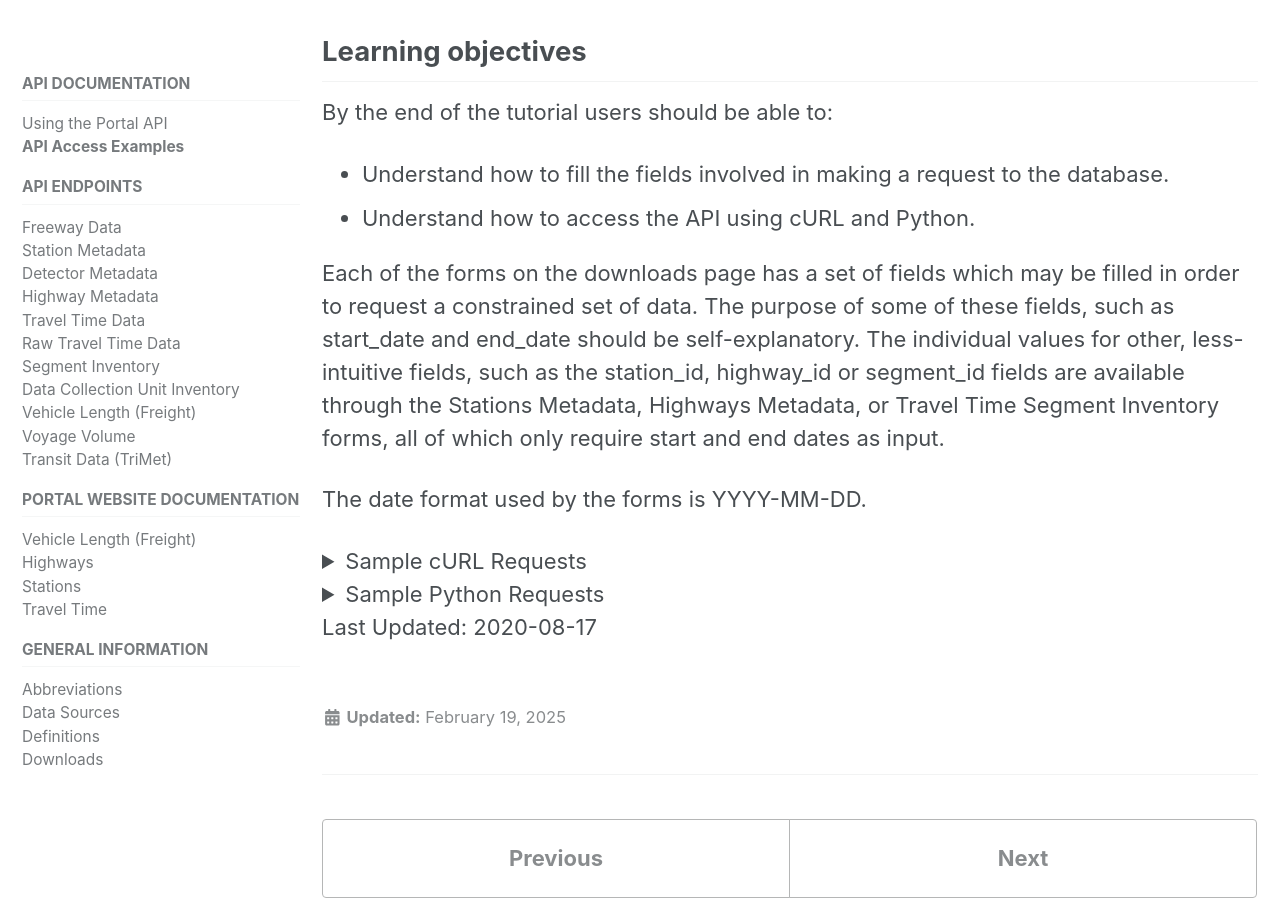
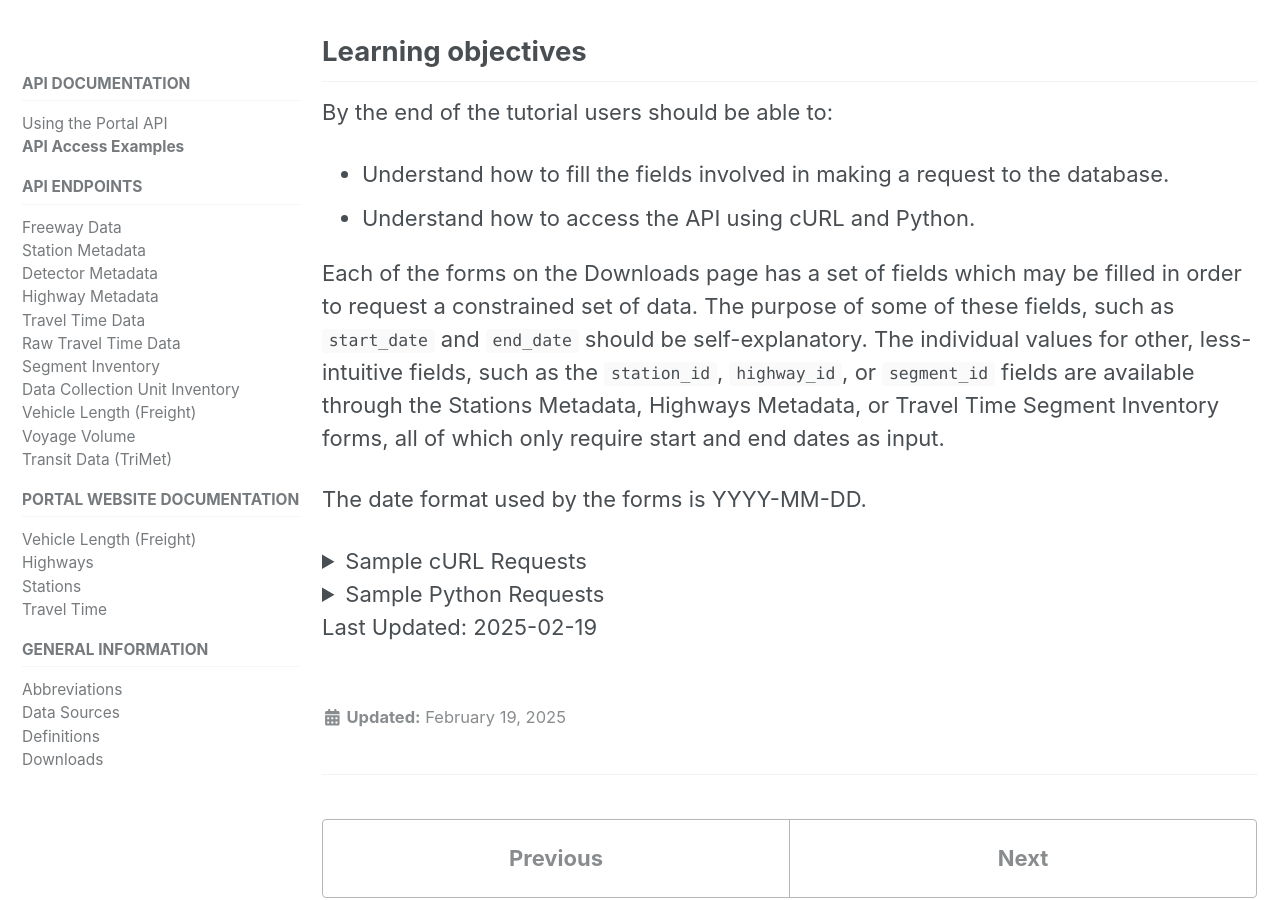
Before and after one commit to adus/portal-documentation, a Jekyll site: the page built from _documents/access_examples.md, in a window 1280 px wide and 900 px high, scrolled down 282 px. Built offline with Jekyll 4.4.1, drawn with Linux system fonts in a browser that asks for light colours; nearby versions of some CDN libraries.

Commit message:
Update access_examples.md

````diff
--- a/_documents/access_examples.md
+++ b/_documents/access_examples.md
@@ -1,8 +1,7 @@
 ---
 title: "API Access Examples"
 ---
-The _API Access Examples_ page offers some insight into accessing the API using various common methods. What follows here is a simple
-code repository which provides a basic framework for how to interface with the API.
+The _API Access Examples_ page offers some insight into accessing the API using various common methods. What follows here is a simple code repository which provides a basic framework for how to interface with the API.
 
 ## Learning objectives
 By the end of the tutorial users should be able to:
@@ -10,7 +9,7 @@ By the end of the tutorial users should be able to:
 * Understand how to fill the fields involved in making a request to the database.
 * Understand how to access the API using cURL and Python.
 
-Each of the forms on the downloads page has a set of fields which may be filled in order to request a constrained set of data. The purpose of some of these fields, such as start_date and end_date should be self-explanatory.  The individual values for other, less-intuitive fields, such as the station_id, highway_id or segment_id fields are available through the Stations Metadata, Highways Metadata, or Travel Time Segment Inventory forms, all of which only require start and end dates as input.
+Each of the forms on the Downloads page has a set of fields which may be filled in order to request a constrained set of data. The purpose of some of these fields, such as `start_date` and `end_date` should be self-explanatory.  The individual values for other, less-intuitive fields, such as the `station_id`, `highway_id`, or `segment_id` fields are available through the Stations Metadata, Highways Metadata, or Travel Time Segment Inventory forms, all of which only require start and end dates as input.
 
 The date format used by the forms is YYYY-MM-DD.
 
@@ -27,7 +26,7 @@ The following sample request for data from the Highways dataset returns CSV form
 
 #### Curl Example \#2 - Highways Data, Limited by Days of Week Over a Range of Dates
 
-The following sample request for data from the Highways dataset returns CSV formatted data with a 15 minute resolution for the highways with ID values 3 and 51 (I-205 NB and I-205 NB Washington) for Wednesdays, Thursdays and Fridays only, within a date range of May 05, 2020 and May 15, 2020.
+The following sample request for data from the Highways dataset returns CSV formatted data with a 15 minute resolution for the highways with ID values 3 and 51 (I-205 NB and I-205 NB Washington) for Wednesdays, Thursdays, and Fridays only, within a date range of May 05, 2020, and May 15, 2020.
 
 `curl "http://new.portal.its.pdx.edu:8080/highways/api/freewaydata/?start_date=2020-05-04&end_date=2020-05-15&days_of_week=3&days_of_week=4&days_of_week=5&format=csv&highway_id=3&highway_id=54&resolution=01"%"3A00"%"3A00" -H 'Host: new.portal.its.pdx.edu:8080' -H 'Referer: http://new.portal.its.pdx.edu:8080/downloads/ -o highways_data.csv'`
 
@@ -39,7 +38,7 @@ The following sample request for data from the Travel Time dataset returns CSV f
 
 #### Curl Example \#4 - Trimet Data
 
-The following request for data from the TriMet ridership dataset returns the TriMet for the selected quarter; zip is selected here as that is how the file is served through the website - when unzipped, the data is available in .csv format _only_.
+The following request for data from the TriMet ridership dataset returns the TriMet for the selected quarter; zip is selected here as that is how the file is served through the website - when unzipped, the data is available in CSV format _only_.
 
 `curl "http://new.portal.its.pdx.edu:8080/transit/downloadquarterlydata?agency=trimet&quarter=2019-q3-summer" -H 'Host: new.portal.its.pdx.edu:8080' -H 'Referer: http://new.portal.its.pdx.edu:8080/downloads/ -o trimet.zip'`
 
@@ -53,7 +52,7 @@ The following request for data from the TriMet ridership dataset returns the Tri
 
 #### Python Example \#1 - Highways Data, Single Day
 
-The following sample request for data from the Highways dataset returns CSV formatted data with a 15 minute resolution for the highways with ID values 3 and 54 (I-205 NB, and I-205 NB Washington) for May 11, 2020.  It then saves that data into a csv file using -o.
+The following sample request for data from the Highways dataset returns CSV formatted data with a 15 minute resolution for the highways with ID values 3 and 54 (I-205 NB, and I-205 NB Washington) for May 11, 2020.  It then saves that data into a CSV file using -o.
 
 ```
 import requests
@@ -89,7 +88,7 @@ with open('highways_data.csv', 'w+') as file:
 
 #### Python Example \#2 - Highways Data, Limited by Days of Week Over a Range of Dates
 
-The following sample request for data from the Highways dataset returns CSV formatted data with a 15 minute resolution for the highways with ID values 3 and 51 (I-205 NB and I-205 NB Washington) for Wednesdays, Thursdays and Fridays only, within a date range of May 05, 2020 and May 15, 2020.
+The following sample request for data from the Highways dataset returns CSV formatted data with a 15 minute resolution for the highways with ID values 3 and 51 (I-205 NB and I-205 NB Washington) for Wednesdays, Thursdays, and Fridays only, within a date range of May 05, 2020, and May 15, 2020.
 
 ```
 import requests
@@ -164,7 +163,7 @@ with open('travel_time_data.csv', 'w+') as file:
 
 #### Python Example \#4 - Trimet Data
 
-The following request for data from the TriMet ridership dataset returns the TriMet for the selected quarter; zip is selected here as that is how the file is served through the website - when unzipped, the data is available in .csv format _only_.
+The following request for data from the TriMet ridership dataset returns the TriMet for the selected quarter; zip is selected here as that is how the file is served through the website - when unzipped, the data is available in CSV format _only_.
 
 ```
 import requests
@@ -197,4 +196,4 @@ with open('transit_data.zip', 'wb') as zipfile:
 </p>
 </details>
 
-Last Updated: 2020-08-17
+Last Updated: 2025-02-19
````
